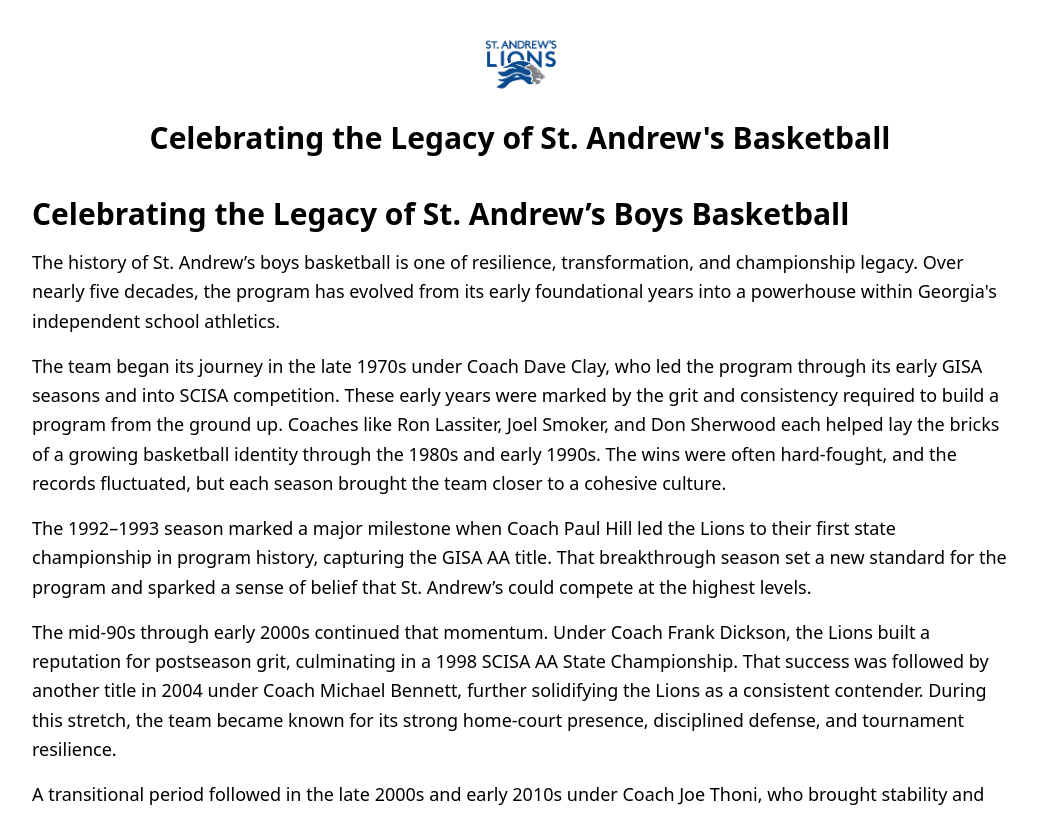
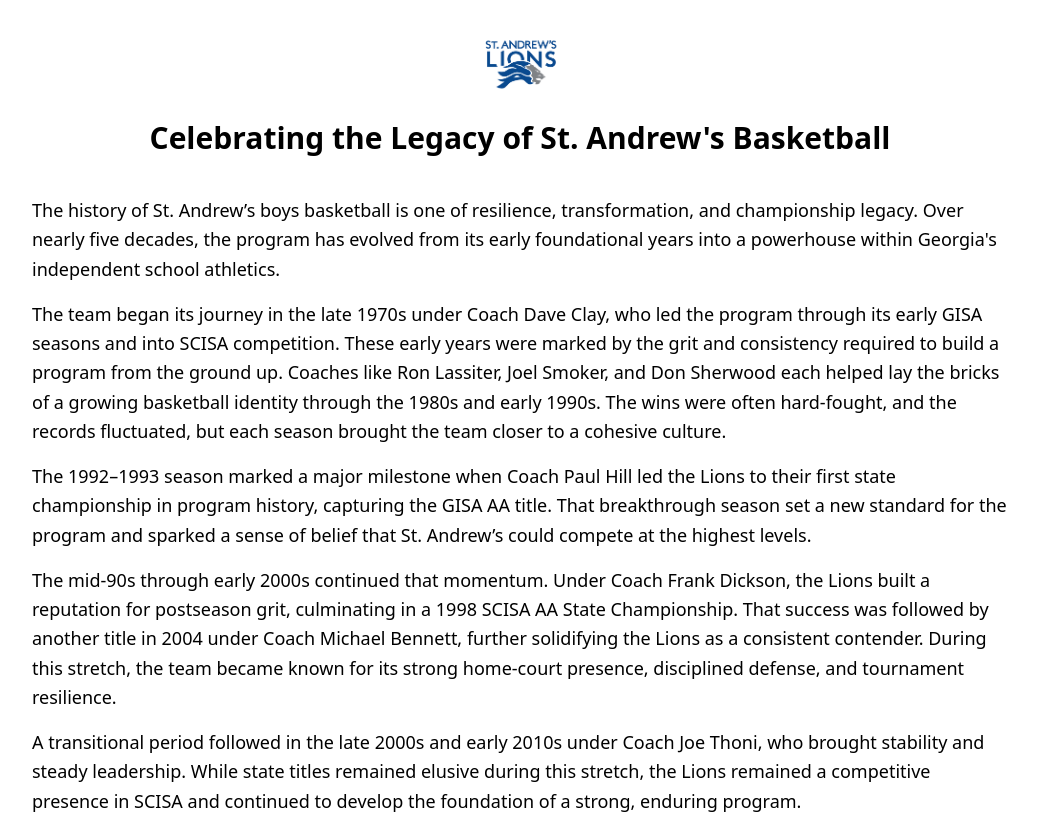
Before and after one commit to newonda1/st-andrews-basketball, a React (Vite) app: page / in a window 1280 px wide. Shown: the top 814 px of the page, without its empty margins (120-1157 px from the left). Built offline with nearby package versions, Linux system fonts and the light colour scheme.

Commit message:
Update App.jsx

```diff
--- a/src/App.jsx
+++ b/src/App.jsx
@@ -36,7 +36,7 @@ function App() {
       </h1>
     </header>
       <section className="mb-12">
-  <h2 className="text-3xl font-bold mb-4">Celebrating the Legacy of St. Andrew’s Boys Basketball</h2>
+
   <p className="text-lg leading-relaxed mb-4">
     The history of St. Andrew’s boys basketball is one of resilience, transformation, and championship legacy. Over nearly five decades, the program has evolved from its early foundational years into a powerhouse within Georgia's independent school athletics.
   </p>
```
